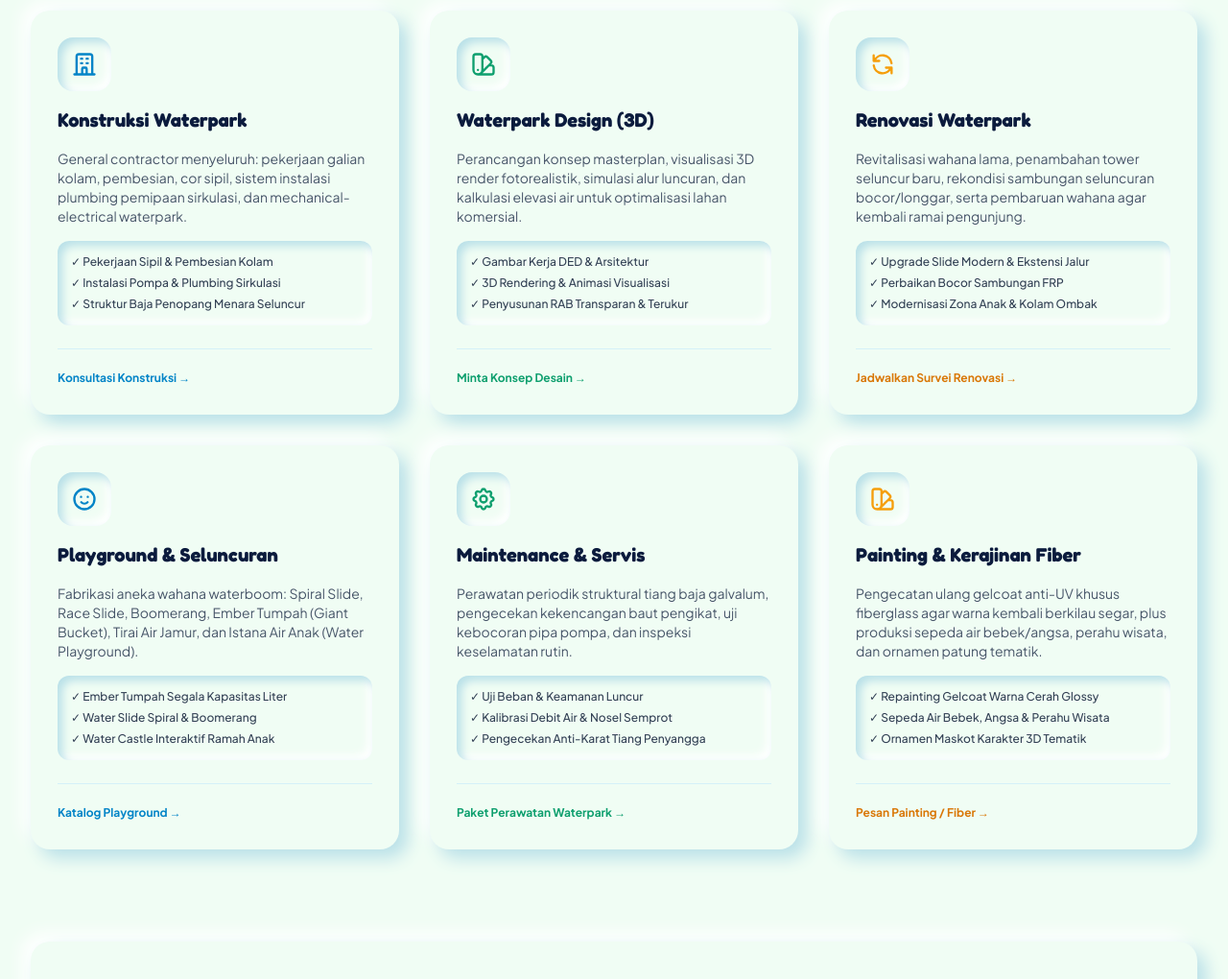
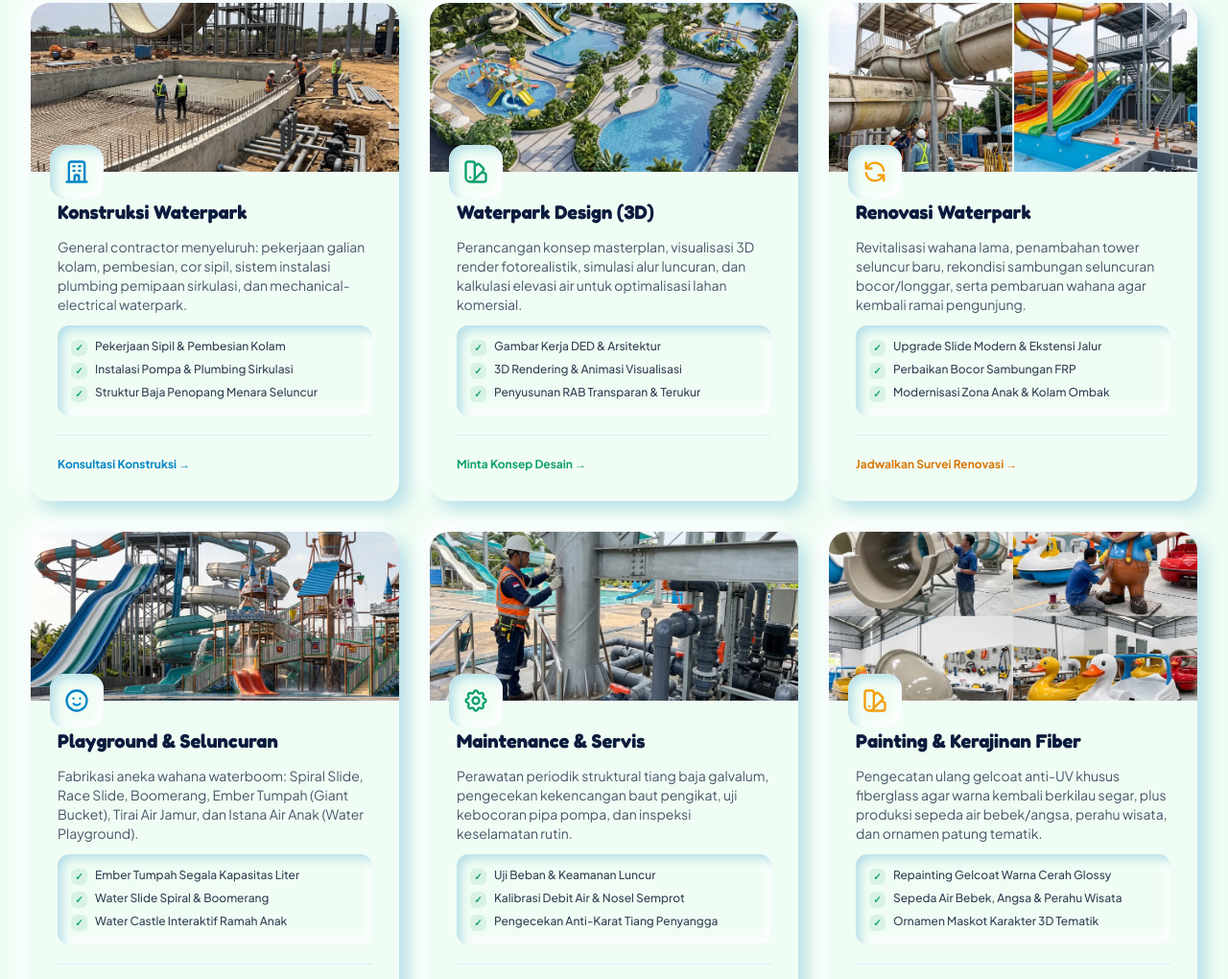
Before and after one commit to jpXproject/pt-timur-abadi-fiber, a website: page index.html in a window 1280 px wide. Shown: the part 1780-2800 px from the top of the page at 96% size. Drawn offline with nearby package versions, Linux system fonts and the light colour scheme; no server answers.

Commit message:
🖼️ Layanan Komprehensif: 6 foto real klien + kartu neumorphic baru + back-to-top
- 6 foto layanan (foto klien, 23MB → webp 94-164KB per foto) dengan header image + zoom hover
- Kartu layanan didesain ulang: foto header, ikon overlay mengambang, checklist ✓ berbadge hijau
- CTA hero diperkecil & disesuaikan (py-2.5, teks xs)
- Footer: "©2026 jpXCode. All rights reserved" dengan href jpxcode.pages.dev
- Tombol back-to-top (panah atas) muncul setelah scroll 400px

🤖 Generated with Codebuff
Co-Authored-By: Codebuff <noreply@codebuff.com>

```diff
--- a/index.html
+++ b/index.html
@@ -155,6 +155,45 @@
       font-family: 'Fredoka', sans-serif;
     }
 
+    /* ═══ KARTU LAYANAN — foto header + ikon overlay neumorphic ═══ */
+    .layanan-card img {
+      transition: transform 0.5s ease;
+    }
+    .layanan-card:hover img {
+      transform: scale(1.05);
+    }
+    .layanan-feat li {
+      display: flex;
+      align-items: flex-start;
+      gap: 8px;
+    }
+    .layanan-feat li::before {
+      content: '✓';
+      flex-shrink: 0;
+      width: 17px;
+      height: 17px;
+      margin-top: 1px;
+      border-radius: 6px;
+      background: #D8F3E3;
+      color: #0E9F6E;
+      font-weight: 900;
+      font-size: 10px;
+      display: inline-flex;
+      align-items: center;
+      justify-content: center;
+    }
+
+    /* Tombol back-to-top */
+    #backTop {
+      opacity: 0;
+      pointer-events: none;
+      transition: opacity 0.3s ease, transform 0.3s ease;
+    }
+    #backTop.tampil {
+      opacity: 1;
+      pointer-events: auto;
+    }
+
     /* ═══ MOBILE COMPACT — auto penyesuaian layar kecil ═══ */
     html { -webkit-text-size-adjust: 100%; text-size-adjust: 100%; }
     @media (max-width: 640px) {
@@ -251,11 +290,11 @@ BOOKING
             Selamat Datang di <strong class="text-navyText font-semibold">PT. Timur Abadi Fiber</strong>. Berawal dari produsen wahana seluncur &amp; kerajinan fiberglass, seiring perkembangan bisnis dan permintaan klien, sejak tahun 2017 kami berekspansi menjadi <em>General Contractor Waterpark</em> terpadu yang mencakup perencanaan sipil, sistem plumbing hidrolik, hingga fabrikasi dan instalasi seluruh wahana ramah lingkungan.
           </p>
 <div class="flex flex-col sm:flex-row gap-3 sm:gap-4 pt-2">
-<a class="neu-btn-cta w-full sm:w-auto px-5 py-3 sm:px-7 sm:py-4 text-white font-bold text-xs sm:text-sm tracking-wide flex items-center justify-center gap-2 sm:gap-3" href="https://wa.me/6281238242926?text=Halo%20PT.%20Timur%20Abadi%20Fiber,%20saya%20tertarik%20konsultasi%20pembuatan%20wahana%20waterpark" rel="noopener noreferrer" target="_blank">
+<a class="neu-btn-cta w-full sm:w-auto px-4 py-2.5 sm:px-6 sm:py-3 text-white font-bold text-xs sm:text-sm tracking-wide flex items-center justify-center gap-2" href="https://wa.me/6281238242926?text=Halo%20PT.%20Timur%20Abadi%20Fiber,%20saya%20tertarik%20konsultasi%20pembuatan%20wahana%20waterpark" rel="noopener noreferrer" target="_blank">
 <span>Konsultasi Proyek (WhatsApp)</span>
-<svg class="w-5 h-5" fill="none" stroke="currentColor" viewbox="0 0 24 24"><path d="M9 5l7 7-7 7" stroke-linecap="round" stroke-linejoin="round" stroke-width="2.5"></path></svg>
+<svg class="w-4 h-4" fill="none" stroke="currentColor" viewbox="0 0 24 24"><path d="M9 5l7 7-7 7" stroke-linecap="round" stroke-linejoin="round" stroke-width="2.5"></path></svg>
 </a>
-<a class="neu-btn-raised w-full sm:w-auto px-5 py-3 sm:px-7 sm:py-4 text-ocean font-bold text-xs sm:text-sm tracking-wide flex items-center justify-center" href="#layanan">
+<a class="neu-btn-raised w-full sm:w-auto px-4 py-2.5 sm:px-6 sm:py-3 text-ocean font-bold text-xs sm:text-sm tracking-wide flex items-center justify-center" href="#layanan">
               Lihat 6 Layanan Utama
             </a>
 </div>
@@ -367,123 +406,153 @@ BOOKING
 </div>
 <div class="grid grid-cols-1 md:grid-cols-2 lg:grid-cols-3 gap-8">
 <!-- Layanan 1: Konstruksi Waterpark -->
-<div class="neu-flat p-7 flex flex-col justify-between group hover:-translate-y-1 transition duration-300">
-<div class="space-y-4">
-<div class="w-14 h-14 neu-pressed rounded-2xl flex items-center justify-center text-ocean">
+<div class="layanan-card neu-flat overflow-hidden flex flex-col group hover:-translate-y-1.5 transition duration-300">
+<div class="relative">
+<img src="assets/img/layanan-1-konstruksi.webp" alt="Konstruksi waterpark — pekerjaan sipil kolam dan menara seluncur oleh PT. Timur Abadi Fiber" class="w-full h-40 sm:h-44 object-cover" loading="lazy" width="900" height="672"/>
+<div class="absolute -bottom-7 left-5 w-14 h-14 neu-pressed rounded-2xl flex items-center justify-center text-ocean bg-[#F0FDF4]">
 <svg class="w-7 h-7" fill="none" stroke="currentColor" viewbox="0 0 24 24"><path d="M19 21V5a2 2 0 00-2-2H7a2 2 0 00-2 2v16m14 0h2m-2 0h-5m-9 0H3m2 0h5M9 7h1m-1 4h1m4-4h1m-1 4h1m-5 10v-5a1 1 0 011-1h2a1 1 0 011 1v5m-4 0h4" stroke-linecap="round" stroke-linejoin="round" stroke-width="2"></path></svg>
 </div>
-<h3 class="font-fredoka text-xl font-bold text-navyText">Konstruksi Waterpark</h3>
+</div>
+<div class="p-5 sm:p-7 pt-10 flex flex-col flex-1 justify-between">
+<div class="space-y-3">
+<h3 class="font-fredoka text-lg sm:text-xl font-bold text-navyText">Konstruksi Waterpark</h3>
 <p class="text-slate-600 text-xs sm:text-sm leading-relaxed">
             General contractor menyeluruh: pekerjaan galian kolam, pembesian, cor sipil, sistem instalasi plumbing pemipaan sirkulasi, dan mechanical-electrical waterpark.
           </p>
-<div class="neu-pressed p-3.5 rounded-xl space-y-1.5 text-xs text-slate-700 font-medium">
-<div>✓ Pekerjaan Sipil &amp; Pembesian Kolam</div>
-<div>✓ Instalasi Pompa &amp; Plumbing Sirkulasi</div>
-<div>✓ Struktur Baja Penopang Menara Seluncur</div>
+<ul class="layanan-feat neu-pressed p-3.5 rounded-xl space-y-1.5 text-xs text-slate-700 font-medium">
+<li>Pekerjaan Sipil &amp; Pembesian Kolam</li>
+<li>Instalasi Pompa &amp; Plumbing Sirkulasi</li>
+<li>Struktur Baja Penopang Menara Seluncur</li>
+</ul>
 </div>
-</div>
-<div class="mt-6 pt-4 border-t border-sky-200/50">
+<div class="mt-5 pt-4 border-t border-sky-200/50">
 <a class="text-ocean text-xs font-bold hover:underline inline-flex items-center gap-1" href="#booking">Konsultasi Konstruksi →</a>
 </div>
 </div>
+</div>
 <!-- Layanan 2: Waterpark Design -->
-<div class="neu-flat p-7 flex flex-col justify-between group hover:-translate-y-1 transition duration-300">
-<div class="space-y-4">
-<div class="w-14 h-14 neu-pressed rounded-2xl flex items-center justify-center text-turquoise">
+<div class="layanan-card neu-flat overflow-hidden flex flex-col group hover:-translate-y-1.5 transition duration-300">
+<div class="relative">
+<img src="assets/img/layanan-2-design.webp" alt="Desain waterpark 3D — konsep visual dan engineering oleh PT. Timur Abadi Fiber" class="w-full h-40 sm:h-44 object-cover" loading="lazy" width="900" height="672"/>
+<div class="absolute -bottom-7 left-5 w-14 h-14 neu-pressed rounded-2xl flex items-center justify-center text-turquoise bg-[#F0FDF4]">
 <svg class="w-7 h-7" fill="none" stroke="currentColor" viewbox="0 0 24 24"><path d="M7 21a4 4 0 01-4-4V5a2 2 0 012-2h4a2 2 0 012 2v12a4 4 0 01-4 4zm0 0h12a2 2 0 002-2v-4a2 2 0 00-2-2h-2.343M11 7.343l1.657-1.657a2 2 0 012.828 0l2.829 2.829a2 2 0 010 2.828l-8.486 8.485M7 17h.01" stroke-linecap="round" stroke-linejoin="round" stroke-width="2"></path></svg>
 </div>
-<h3 class="font-fredoka text-xl font-bold text-navyText">Waterpark Design (3D)</h3>
+</div>
+<div class="p-5 sm:p-7 pt-10 flex flex-col flex-1 justify-between">
+<div class="space-y-3">
+<h3 class="font-fredoka text-lg sm:text-xl font-bold text-navyText">Waterpark Design (3D)</h3>
 <p class="text-slate-600 text-xs sm:text-sm leading-relaxed">
             Perancangan konsep masterplan, visualisasi 3D render fotorealistik, simulasi alur luncuran, dan kalkulasi elevasi air untuk optimalisasi lahan komersial.
           </p>
-<div class="neu-pressed p-3.5 rounded-xl space-y-1.5 text-xs text-slate-700 font-medium">
-<div>✓ Gambar Kerja DED &amp; Arsitektur</div>
-<div>✓ 3D Rendering &amp; Animasi Visualisasi</div>
-<div>✓ Penyusunan RAB Transparan &amp; Terukur</div>
+<ul class="layanan-feat neu-pressed p-3.5 rounded-xl space-y-1.5 text-xs text-slate-700 font-medium">
+<li>Gambar Kerja DED &amp; Arsitektur</li>
+<li>3D Rendering &amp; Animasi Visualisasi</li>
+<li>Penyusunan RAB Transparan &amp; Terukur</li>
+</ul>
 </div>
-</div>
-<div class="mt-6 pt-4 border-t border-sky-200/50">
+<div class="mt-5 pt-4 border-t border-sky-200/50">
 <a class="text-turquoise text-xs font-bold hover:underline inline-flex items-center gap-1" href="#booking">Minta Konsep Desain →</a>
 </div>
 </div>
+</div>
 <!-- Layanan 3: Renovasi Waterpark -->
-<div class="neu-flat p-7 flex flex-col justify-between group hover:-translate-y-1 transition duration-300">
-<div class="space-y-4">
-<div class="w-14 h-14 neu-pressed rounded-2xl flex items-center justify-center text-sunset">
-<svg class="w-7 h-7 text-amber-500" fill="none" stroke="currentColor" viewbox="0 0 24 24"><path d="M4 4v5h.582m15.356 2A8.001 8.001 0 004.582 9m0 0H9m11 11v-5h-.581m0 0a8.003 8.003 0 01-15.357-2m15.357 2H15" stroke-linecap="round" stroke-linejoin="round" stroke-width="2"></path></svg>
+<div class="layanan-card neu-flat overflow-hidden flex flex-col group hover:-translate-y-1.5 transition duration-300">
+<div class="relative">
+<img src="assets/img/layanan-3-renovasi.webp" alt="Renovasi waterpark — revitalisasi wahana lama oleh PT. Timur Abadi Fiber" class="w-full h-40 sm:h-44 object-cover" loading="lazy" width="900" height="672"/>
+<div class="absolute -bottom-7 left-5 w-14 h-14 neu-pressed rounded-2xl flex items-center justify-center text-amber-500 bg-[#F0FDF4]">
+<svg class="w-7 h-7" fill="none" stroke="currentColor" viewbox="0 0 24 24"><path d="M4 4v5h.582m15.356 2A8.001 8.001 0 004.582 9m0 0H9m11 11v-5h-.581m0 0a8.003 8.003 0 01-15.357-2m15.357 2H15" stroke-linecap="round" stroke-linejoin="round" stroke-width="2"></path></svg>
 </div>
-<h3 class="font-fredoka text-xl font-bold text-navyText">Renovasi Waterpark</h3>
+</div>
+<div class="p-5 sm:p-7 pt-10 flex flex-col flex-1 justify-between">
+<div class="space-y-3">
+<h3 class="font-fredoka text-lg sm:text-xl font-bold text-navyText">Renovasi Waterpark</h3>
 <p class="text-slate-600 text-xs sm:text-sm leading-relaxed">
             Revitalisasi wahana lama, penambahan tower seluncur baru, rekondisi sambungan seluncuran bocor/longgar, serta pembaruan wahana agar kembali ramai pengunjung.
           </p>
-<div class="neu-pressed p-3.5 rounded-xl space-y-1.5 text-xs text-slate-700 font-medium">
-<div>✓ Upgrade Slide Modern &amp; Ekstensi Jalur</div>
-<div>✓ Perbaikan Bocor Sambungan FRP</div>
-<div>✓ Modernisasi Zona Anak &amp; Kolam Ombak</div>
+<ul class="layanan-feat neu-pressed p-3.5 rounded-xl space-y-1.5 text-xs text-slate-700 font-medium">
+<li>Upgrade Slide Modern &amp; Ekstensi Jalur</li>
+<li>Perbaikan Bocor Sambungan FRP</li>
+<li>Modernisasi Zona Anak &amp; Kolam Ombak</li>
+</ul>
 </div>
-</div>
-<div class="mt-6 pt-4 border-t border-sky-200/50">
+<div class="mt-5 pt-4 border-t border-sky-200/50">
 <a class="text-amber-600 text-xs font-bold hover:underline inline-flex items-center gap-1" href="#booking">Jadwalkan Survei Renovasi →</a>
 </div>
 </div>
+</div>
 <!-- Layanan 4: Playground & Slide Air -->
-<div class="neu-flat p-7 flex flex-col justify-between group hover:-translate-y-1 transition duration-300">
-<div class="space-y-4">
-<div class="w-14 h-14 neu-pressed rounded-2xl flex items-center justify-center text-ocean">
+<div class="layanan-card neu-flat overflow-hidden flex flex-col group hover:-translate-y-1.5 transition duration-300">
+<div class="relative">
+<img src="assets/img/layanan-4-playground.webp" alt="Playground dan water slide — fabrikasi wahana waterboom PT. Timur Abadi Fiber" class="w-full h-40 sm:h-44 object-cover" loading="lazy" width="900" height="672"/>
+<div class="absolute -bottom-7 left-5 w-14 h-14 neu-pressed rounded-2xl flex items-center justify-center text-ocean bg-[#F0FDF4]">
 <svg class="w-7 h-7" fill="none" stroke="currentColor" viewbox="0 0 24 24"><path d="M14.828 14.828a4 4 0 01-5.656 0M9 10h.01M15 10h.01M21 12a9 9 0 11-18 0 9 9 0 0118 0z" stroke-linecap="round" stroke-linejoin="round" stroke-width="2"></path></svg>
 </div>
-<h3 class="font-fredoka text-xl font-bold text-navyText">Playground &amp; Seluncuran</h3>
+</div>
+<div class="p-5 sm:p-7 pt-10 flex flex-col flex-1 justify-between">
+<div class="space-y-3">
+<h3 class="font-fredoka text-lg sm:text-xl font-bold text-navyText">Playground &amp; Seluncuran</h3>
 <p class="text-slate-600 text-xs sm:text-sm leading-relaxed">
             Fabrikasi aneka wahana waterboom: Spiral Slide, Race Slide, Boomerang, Ember Tumpah (Giant Bucket), Tirai Air Jamur, dan Istana Air Anak (Water Playground).
           </p>
-<div class="neu-pressed p-3.5 rounded-xl space-y-1.5 text-xs text-slate-700 font-medium">
-<div>✓ Ember Tumpah Segala Kapasitas Liter</div>
-<div>✓ Water Slide Spiral &amp; Boomerang</div>
-<div>✓ Water Castle Interaktif Ramah Anak</div>
+<ul class="layanan-feat neu-pressed p-3.5 rounded-xl space-y-1.5 text-xs text-slate-700 font-medium">
+<li>Ember Tumpah Segala Kapasitas Liter</li>
+<li>Water Slide Spiral &amp; Boomerang</li>
+<li>Water Castle Interaktif Ramah Anak</li>
+</ul>
 </div>
-</div>
-<div class="mt-6 pt-4 border-t border-sky-200/50">
+<div class="mt-5 pt-4 border-t border-sky-200/50">
 <a class="text-ocean text-xs font-bold hover:underline inline-flex items-center gap-1" href="#booking">Katalog Playground →</a>
 </div>
 </div>
+</div>
 <!-- Layanan 5: Maintenance / Perawatan -->
-<div class="neu-flat p-7 flex flex-col justify-between group hover:-translate-y-1 transition duration-300">
-<div class="space-y-4">
-<div class="w-14 h-14 neu-pressed rounded-2xl flex items-center justify-center text-turquoise">
+<div class="layanan-card neu-flat overflow-hidden flex flex-col group hover:-translate-y-1.5 transition duration-300">
+<div class="relative">
+<img src="assets/img/layanan-5-maintenance.webp" alt="Maintenance dan servis waterpark — inspeksi keselamatan PT. Timur Abadi Fiber" class="w-full h-40 sm:h-44 object-cover" loading="lazy" width="900" height="672"/>
+<div class="absolute -bottom-7 left-5 w-14 h-14 neu-pressed rounded-2xl flex items-center justify-center text-turquoise bg-[#F0FDF4]">
 <svg class="w-7 h-7" fill="none" stroke="currentColor" viewbox="0 0 24 24"><path d="M10.325 4.317c.426-1.756 2.924-1.756 3.35 0a1.724 1.724 0 002.573 1.066c1.543-.94 3.31.826 2.37 2.37a1.724 1.724 0 001.065 2.572c1.756.426 1.756 2.924 0 3.35a1.724 1.724 0 00-1.066 2.573c.94 1.543-.826 3.31-2.37 2.37a1.724 1.724 0 00-2.572 1.065c-.426 1.756-2.924 1.756-3.35 0a1.724 1.724 0 00-2.573-1.066c-1.543.94-3.31-.826-2.37-2.37a1.724 1.724 0 00-1.065-2.572c-1.756-.426-1.756-2.924 0-3.35a1.724 1.724 0 001.066-2.573c-.94-1.543.826-3.31 2.37-2.37.996.608 2.296.07 2.572-1.065z" stroke-linecap="round" stroke-linejoin="round" stroke-width="2"></path><path d="M15 12a3 3 0 11-6 0 3 3 0 016 0z" stroke-linecap="round" stroke-linejoin="round" stroke-width="2"></path></svg>
 </div>
-<h3 class="font-fredoka text-xl font-bold text-navyText">Maintenance &amp; Servis</h3>
+</div>
+<div class="p-5 sm:p-7 pt-10 flex flex-col flex-1 justify-between">
+<div class="space-y-3">
+<h3 class="font-fredoka text-lg sm:text-xl font-bold text-navyText">Maintenance &amp; Servis</h3>
 <p class="text-slate-600 text-xs sm:text-sm leading-relaxed">
             Perawatan periodik struktural tiang baja galvalum, pengecekan kekencangan baut pengikat, uji kebocoran pipa pompa, dan inspeksi keselamatan rutin.
           </p>
-<div class="neu-pressed p-3.5 rounded-xl space-y-1.5 text-xs text-slate-700 font-medium">
-<div>✓ Uji Beban &amp; Keamanan Luncur</div>
-<div>✓ Kalibrasi Debit Air &amp; Nosel Semprot</div>
-<div>✓ Pengecekan Anti-Karat Tiang Penyangga</div>
+<ul class="layanan-feat neu-pressed p-3.5 rounded-xl space-y-1.5 text-xs text-slate-700 font-medium">
+<li>Uji Beban &amp; Keamanan Luncur</li>
+<li>Kalibrasi Debit Air &amp; Nosel Semprot</li>
+<li>Pengecekan Anti-Karat Tiang Penyangga</li>
+</ul>
 </div>
-</div>
-<div class="mt-6 pt-4 border-t border-sky-200/50">
+<div class="mt-5 pt-4 border-t border-sky-200/50">
 <a class="text-turquoise text-xs font-bold hover:underline inline-flex items-center gap-1" href="#booking">Paket Perawatan Waterpark →</a>
 </div>
 </div>
+</div>
 <!-- Layanan 6: Painting / Pengecatan Ulang -->
-<div class="neu-flat p-7 flex flex-col justify-between group hover:-translate-y-1 transition duration-300">
-<div class="space-y-4">
-<div class="w-14 h-14 neu-pressed rounded-2xl flex items-center justify-center text-sunset">
+<div class="layanan-card neu-flat overflow-hidden flex flex-col group hover:-translate-y-1.5 transition duration-300">
+<div class="relative">
+<img src="assets/img/layanan-6-painting.webp" alt="Painting dan kerajinan fiberglass — gelcoat anti-UV PT. Timur Abadi Fiber" class="w-full h-40 sm:h-44 object-cover" loading="lazy" width="900" height="672"/>
+<div class="absolute -bottom-7 left-5 w-14 h-14 neu-pressed rounded-2xl flex items-center justify-center text-amber-500 bg-[#F0FDF4]">
 <svg class="w-7 h-7 text-amber-500" fill="none" stroke="currentColor" viewbox="0 0 24 24"><path d="M7 21a4 4 0 01-4-4V5a2 2 0 012-2h4a2 2 0 012 2v12a4 4 0 01-4 4zm0 0h12a2 2 0 002-2v-4a2 2 0 00-2-2h-2.343M11 7.343l1.657-1.657a2 2 0 012.828 0l2.829 2.829a2 2 0 010 2.828l-8.486 8.485M7 17h.01" stroke-linecap="round" stroke-linejoin="round" stroke-width="2"></path></svg>
 </div>
-<h3 class="font-fredoka text-xl font-bold text-navyText">Painting &amp; Kerajinan Fiber</h3>
+</div>
+<div class="p-5 sm:p-7 pt-10 flex flex-col flex-1 justify-between">
+<div class="space-y-3">
+<h3 class="font-fredoka text-lg sm:text-xl font-bold text-navyText">Painting &amp; Kerajinan Fiber</h3>
 <p class="text-slate-600 text-xs sm:text-sm leading-relaxed">
             Pengecatan ulang gelcoat anti-UV khusus fiberglass agar warna kembali berkilau segar, plus produksi sepeda air bebek/angsa, perahu wisata, dan ornamen patung tematik.
           </p>
-<div class="neu-pressed p-3.5 rounded-xl space-y-1.5 text-xs text-slate-700 font-medium">
-<div>✓ Repainting Gelcoat Warna Cerah Glossy</div>
-<div>✓ Sepeda Air Bebek, Angsa &amp; Perahu Wisata</div>
-<div>✓ Ornamen Maskot Karakter 3D Tematik</div>
+<ul class="layanan-feat neu-pressed p-3.5 rounded-xl space-y-1.5 text-xs text-slate-700 font-medium">
+<li>Repainting Gelcoat Warna Cerah Glossy</li>
+<li>Sepeda Air Bebek, Angsa &amp; Perahu Wisata</li>
+<li>Ornamen Maskot Karakter 3D Tematik</li>
+</ul>
 </div>
+<div class="mt-5 pt-4 border-t border-sky-200/50">
+<a class="text-amber-600 text-xs font-bold hover:underline inline-flex items-center gap-1" href="#booking">Pesan Painting / Fiber →</a>
 </div>
-<div class="mt-6 pt-4 border-t border-sky-200/50">
-<a class="text-amber-600 text-xs font-bold hover:underline inline-flex items-center gap-1" href="#booking">Pesan Painting / Fiber →</a>
 </div>
 </div>
 </div>
@@ -864,10 +933,23 @@ BOOKING
 <div class="mt-8 pt-6 border-t border-sky-200/50 flex flex-col sm:flex-row items-center justify-between gap-4 text-xs text-slate-500 font-medium">
 <div class="flex items-center gap-2" id="socialLinks"></div>
 <p>© Timur Abadi Fiber. All Rights Reserved.</p>
-<p class="mt-2 sm:mt-0">Tulungagung • Desain: Neumorphic 3D (Soft UI) • Developer: <a class="text-ocean font-bold hover:underline" href="https://jpxcode.pages.dev" rel="noopener" target="_blank">jpXCode</a></p>
+<p class="mt-2 sm:mt-0">©2026 <a class="text-ocean font-bold hover:underline" href="https://jpxcode.pages.dev" rel="noopener" target="_blank">jpXCode</a>. All rights reserved</p>
 </div>
 </div>
 </footer>
+<!-- BACK TO TOP — panah atas, muncul setelah scroll -->
+<button id="backTop" aria-label="Kembali ke atas" onclick="window.scrollTo({top:0,behavior:'smooth'})" class="fixed bottom-5 right-5 z-40 w-11 h-11 rounded-full flex items-center justify-center text-ocean neu-btn-raised">
+<svg class="w-5 h-5" fill="none" stroke="currentColor" viewbox="0 0 24 24"><path d="M5 15l7-7 7 7" stroke-linecap="round" stroke-linejoin="round" stroke-width="2.5"></path></svg>
+</button>
+<script>
+(function () {
+  var b = document.getElementById('backTop');
+  if (!b) return;
+  addEventListener('scroll', function () {
+    b.classList.toggle('tampil', scrollY > 400);
+  }, { passive: true });
+})();
+</script>
 <!-- LIVE CHAT CRISP (menggantikan FAB WhatsApp — chat realtime + notifikasi email) -->
 <script>
 /* ═══════════════════════════════════════════════════════════
```
Also changed, not shown: assets/img/layanan-1-konstruksi.webp (added), assets/img/layanan-2-design.webp (added), assets/img/layanan-3-renovasi.webp (added), assets/img/layanan-4-playground.webp (added), assets/img/layanan-5-maintenance.webp (added), assets/img/layanan-6-painting.webp (added).
